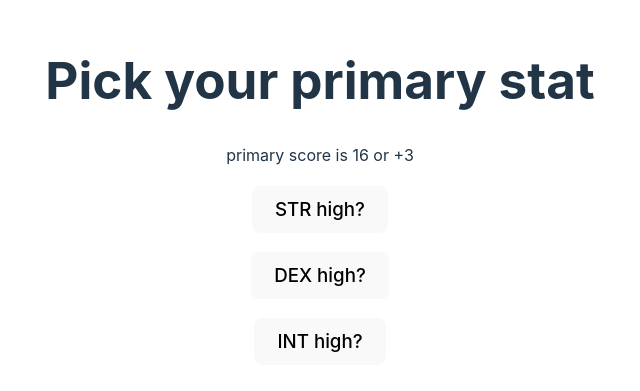
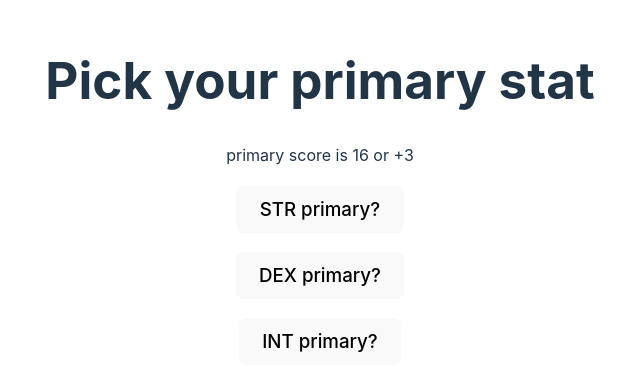
Before and after one commit to albachteng/simple_char, a React (Vite) app: page / in a window 1280 px wide. Shown: the part 199-590 px from the top of the page, without its empty margins (320-960 px from the left). Built offline with nearby package versions, Linux system fonts and the light colour scheme.

Commit message:
clean up some labels

```diff
--- a/src/App.tsx
+++ b/src/App.tsx
@@ -43,8 +43,6 @@ function App() {
         <h3>Maneuvers: {combat_maneuvers}</h3>
         <h3>Finesse: {finesse_points}</h3>
         <h3>Sorcery: {sorcery_points}</h3>
-      </div>
-      <div className="card">
         <h3>
           STR: {str} ({str >= 10 ? "+" : ""}{mod(str)})
           {" "}<Button onClick={() => char.level_up("str")}>Level STR</Button>
@@ -62,7 +60,6 @@ function App() {
           setMid(null);
         }}>Reset</Button>
       </div>
-      <p className=""></p>
     </div>
   )
 }
--- a/src/Picker.tsx
+++ b/src/Picker.tsx
@@ -9,19 +9,20 @@ type PickProps = {
 
 export function Picker({setter, value}: PickProps) {
 
+    const highOrLow = value === 'high' ? 'primary' : 'secondary'
     return (
         <div className="card">
-            <h1>{`Pick your ${value === 'high' ? 'primary' : 'secondary'} stat`}</h1>
+            <h1>{`Pick your ${highOrLow} stat`}</h1>
             {value === 'high' && <p>primary score is 16 or +3</p>}
             {value === 'mid' && <p>secondary score is 10 or +0</p>}
         <h3>
-          {" "}<Button onClick={() => setter("str")}>STR high?</Button>
+          {" "}<Button onClick={() => setter("str")}>STR {highOrLow}?</Button>
         </h3>
         <h3>
-          {" "}<Button onClick={() => setter("dex")}>DEX high?</Button>
+          {" "}<Button onClick={() => setter("dex")}>DEX {highOrLow}?</Button>
         </h3>
         <h3>
-          {" "}<Button onClick={() => setter("int")}>INT high?</Button>
+          {" "}<Button onClick={() => setter("int")}>INT {highOrLow}?</Button>
         </h3>
         </div>
 )};
```
